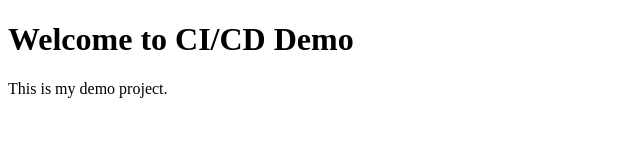
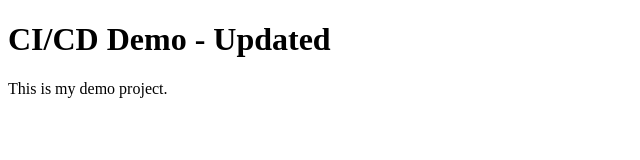
Before and after one commit to Shrey11234/ci-cd-demo, a plain HTML site: page index.html in a window 1280 px wide. Shown: the whole page, without its empty margins (0-640 px from the left). Drawn offline with Linux system fonts and the light colour scheme.

Commit message:
updated homepage text

```diff
--- a/index.html
+++ b/index.html
@@ -4,7 +4,7 @@
     <title>CI/CD Demo</title>
 </head>
 <body>
-    <h1>Welcome to CI/CD Demo</h1>
+    <h1>CI/CD Demo - Updated</h1>
     <p>This is my demo project.</p>
 </body>
 </html>
```
